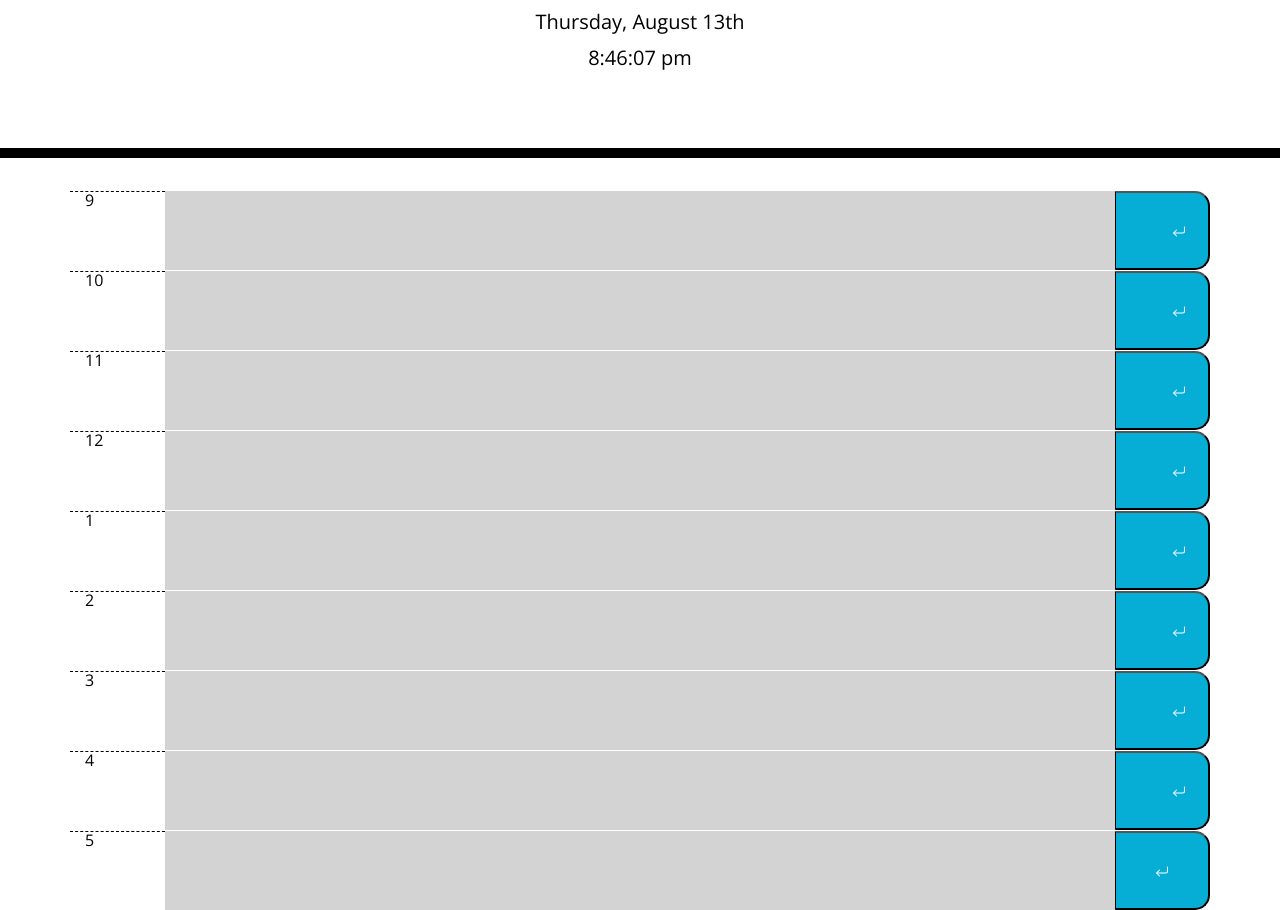
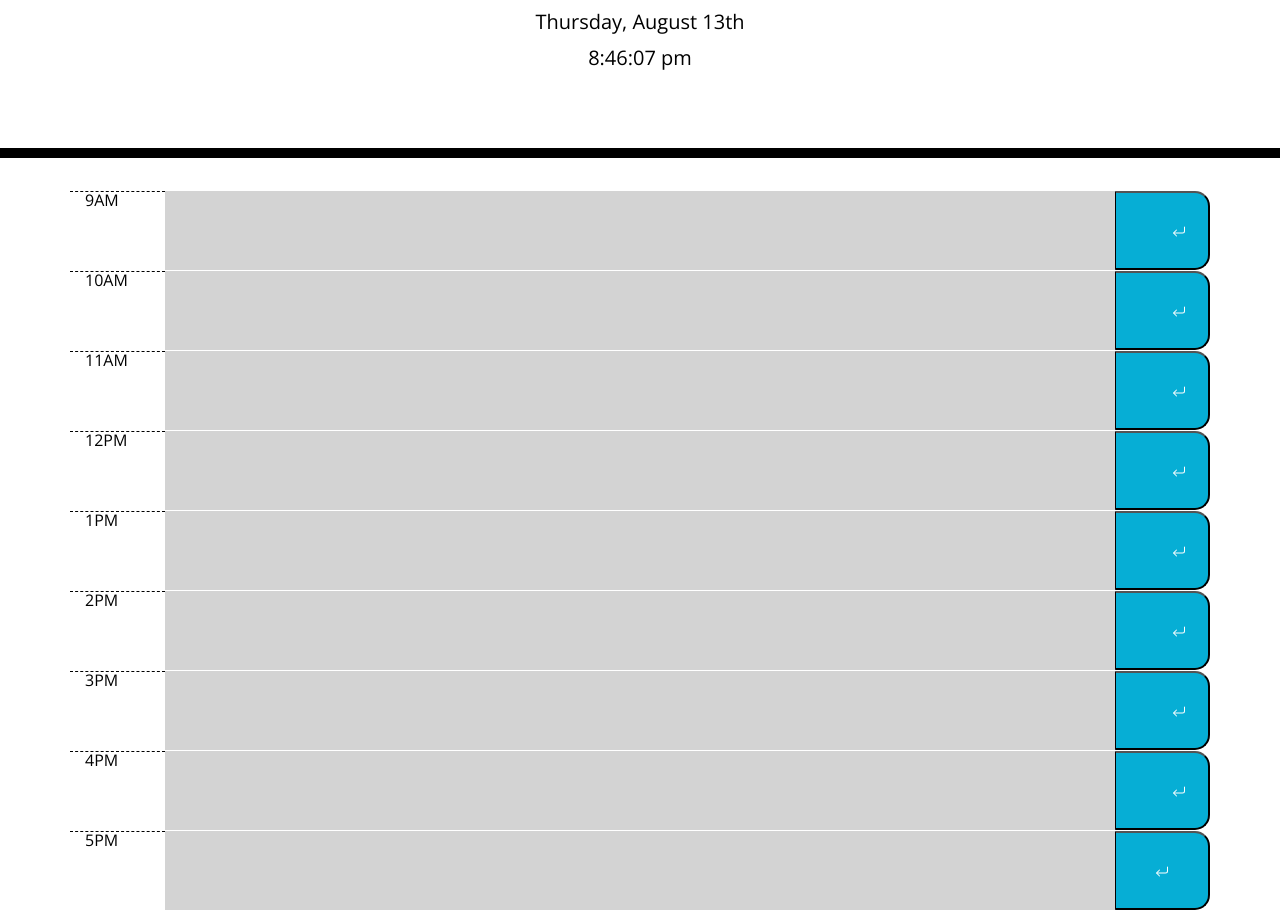
Before and after one commit to moonstripe/hw5-dailyScheduler, a plain HTML site: page Develop/index.html in a window 1280 px wide. Shown: the part 182-1092 px from the top of the page. Drawn offline with nearby package versions, Linux system fonts and the light colour scheme.

Commit message:
added README.md

```diff
--- a/Develop/index.html
+++ b/Develop/index.html
@@ -22,7 +22,7 @@
   </header>
   <div class="container">
     <div class="row">
-      <p class="hour col-1">9</p>
+      <p class="hour col-1">9AM</p>
       <input type="text" class="col-10" id='hour9'>
       <button type="submit" class="saveBtn col-1">
         <svg width="1em" height="1em" viewBox="0 0 16 16" class="bi bi-arrow-return-left" fill="currentColor"
@@ -35,7 +35,7 @@
       </button>
     </div>
     <div class="row">
-      <p class="hour col-1">10</p>
+      <p class="hour col-1">10AM</p>
       <input type="text" class="col-10" id='hour10'>
       <button type="submit" class="saveBtn col-1">
         <svg width="1em" height="1em" viewBox="0 0 16 16" class="bi bi-arrow-return-left" fill="currentColor"
@@ -48,7 +48,7 @@
       </button>
     </div>
     <div class="row">
-      <p class="hour col-1">11</p>
+      <p class="hour col-1">11AM</p>
       <input type="text" class="col-10" id='hour11'>
       <button type="submit" class="saveBtn col-1">
         <svg width="1em" height="1em" viewBox="0 0 16 16" class="bi bi-arrow-return-left" fill="currentColor"
@@ -61,7 +61,7 @@
       </button>
     </div>
     <div class="row">
-      <p class="hour col-1">12</p>
+      <p class="hour col-1">12PM</p>
       <input type="text" class="col-10" id='hour12'>
       <button type="submit" class="saveBtn col-1">
         <svg width="1em" height="1em" viewBox="0 0 16 16" class="bi bi-arrow-return-left" fill="currentColor"
@@ -74,7 +74,7 @@
       </button>
     </div>
     <div class="row">
-      <p class="hour col-1">1</p>
+      <p class="hour col-1">1PM</p>
       <input type="text" class="col-10" id='hour13'>
       <button type="submit" class="saveBtn col-1">
         <svg width="1em" height="1em" viewBox="0 0 16 16" class="bi bi-arrow-return-left" fill="currentColor"
@@ -87,7 +87,7 @@
       </button>
     </div>
     <div class="row">
-      <p class="hour col-1">2</p>
+      <p class="hour col-1">2PM</p>
       <input type="text" class="col-10" id='hour14'>
       <button type="submit" class="saveBtn col-1">
         <svg width="1em" height="1em" viewBox="0 0 16 16" class="bi bi-arrow-return-left" fill="currentColor"
@@ -100,7 +100,7 @@
       </button>
     </div>
     <div class="row">
-      <p class="hour col-1">3</p>
+      <p class="hour col-1">3PM</p>
       <input type="text" class="col-10" id='hour15'>
       <button type="submit" class="saveBtn col-1">
         <svg width="1em" height="1em" viewBox="0 0 16 16" class="bi bi-arrow-return-left" fill="currentColor"
@@ -113,7 +113,7 @@
       </button>
     </div>
     <div class="row">
-      <p class="hour col-1">4</p>
+      <p class="hour col-1">4PM</p>
       <input type="text" class="col-10" id='hour16'>
       <button type="submit" class="saveBtn col-1">
         <svg width="1em" height="1em" viewBox="0 0 16 16" class="bi bi-arrow-return-left" fill="currentColor"
@@ -126,7 +126,7 @@
       </button>
     </div>
     <div class="row">
-      <p class="hour col-1">5</p>
+      <p class="hour col-1">5PM</p>
       <input type="text" class="col-10" id='hour17'>
       <button type="submit" class="saveBtn col-1"><svg width="1em" height="1em" viewBox="0 0 16 16" class="bi bi-arrow-return-left" fill="currentColor"
         xmlns="http://www.w3.org/2000/svg">
```
Also changed, not shown: Assets/dayPlanner.png (added), 2 other files.
